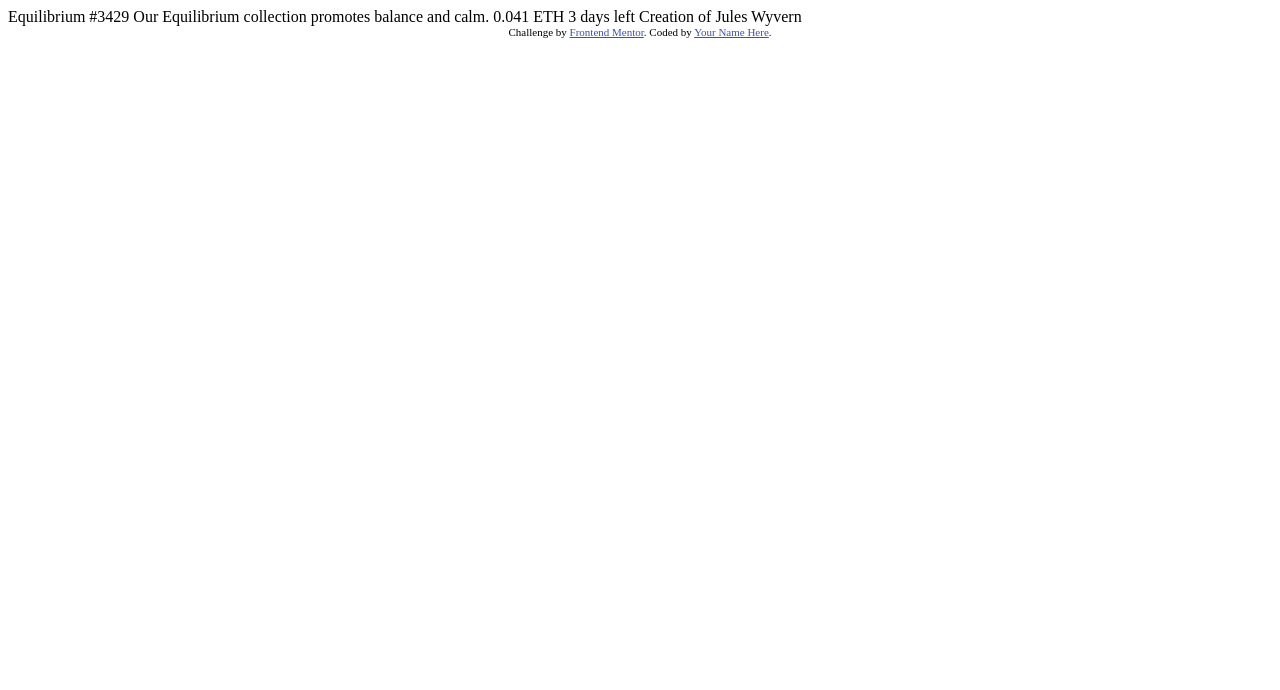
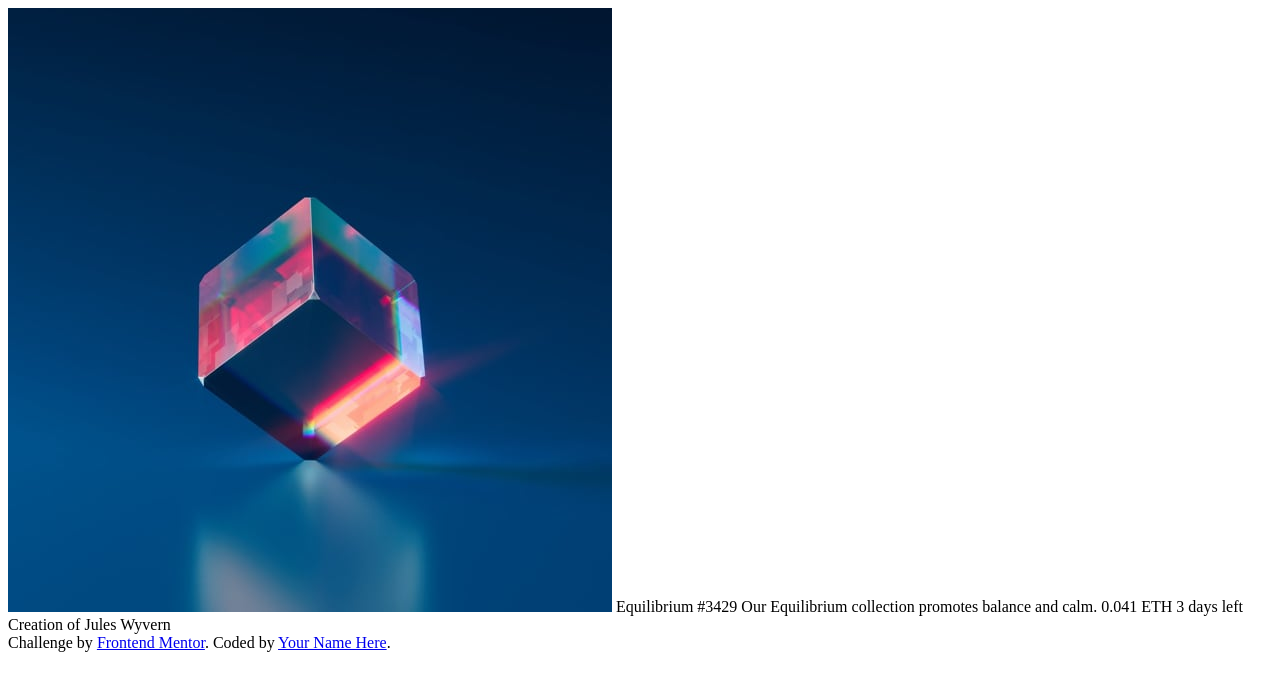
Before and after one commit to caiolucasprogramador/nft-preview-card-component, a plain HTML site: page index.html in a window 1280 px wide. Drawn offline with Linux system fonts and the light colour scheme.

Commit message:
add main tag and equilibrium image

```diff
--- a/index.html
+++ b/index.html
@@ -8,22 +8,19 @@
 
   <title>Frontend Mentor | NFT preview card component</title>
 
-  <!-- Feel free to remove these styles or customise in your own stylesheet 👍 -->
-  <style>
-    .attribution { font-size: 11px; text-align: center; }
-    .attribution a { color: hsl(228, 45%, 44%); }
-  </style>
 </head>
 <body>
+  <main>
+    <!-- Image-Equilibrium -->
+     <img src = 'images/image-equilibrium.jpg' alt = "Imagem de um cubo">
 
-  Equilibrium #3429
+    Equilibrium #3429
+    Our Equilibrium collection promotes balance and calm.
+    0.041 ETH
+    3 days left
 
-  Our Equilibrium collection promotes balance and calm.
-
-  0.041 ETH
-  3 days left
-
-  Creation of Jules Wyvern
+    Creation of Jules Wyvern
+  </main>
 
   <div class="attribution">
     Challenge by <a href="https://www.frontendmentor.io?ref=challenge" target="_blank">Frontend Mentor</a>.
```
